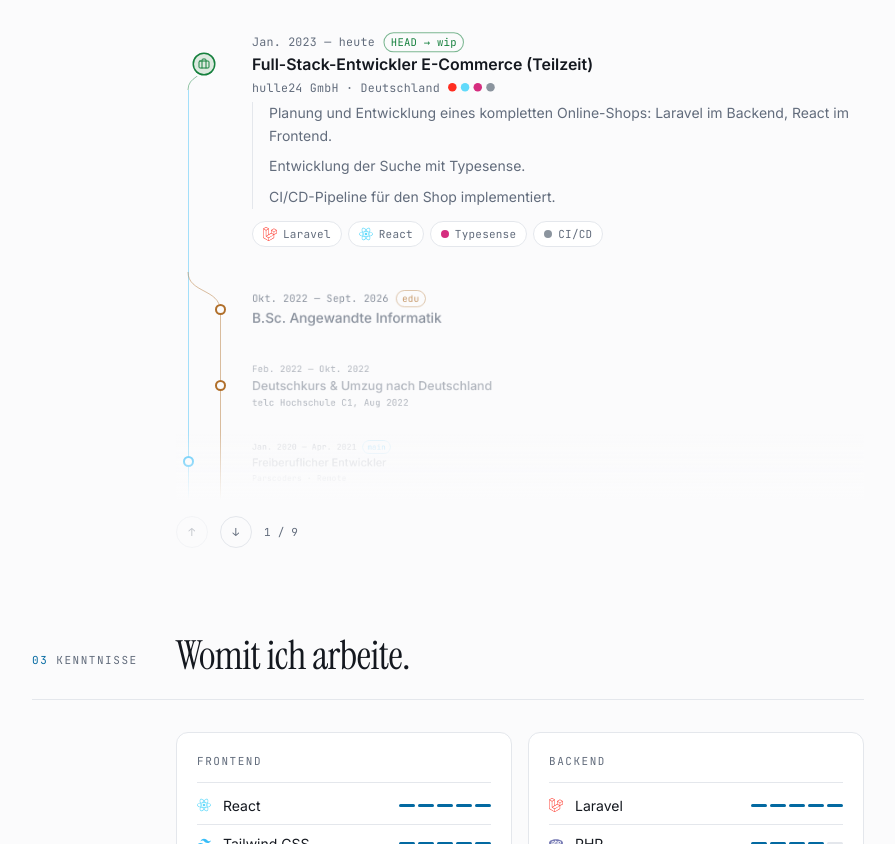
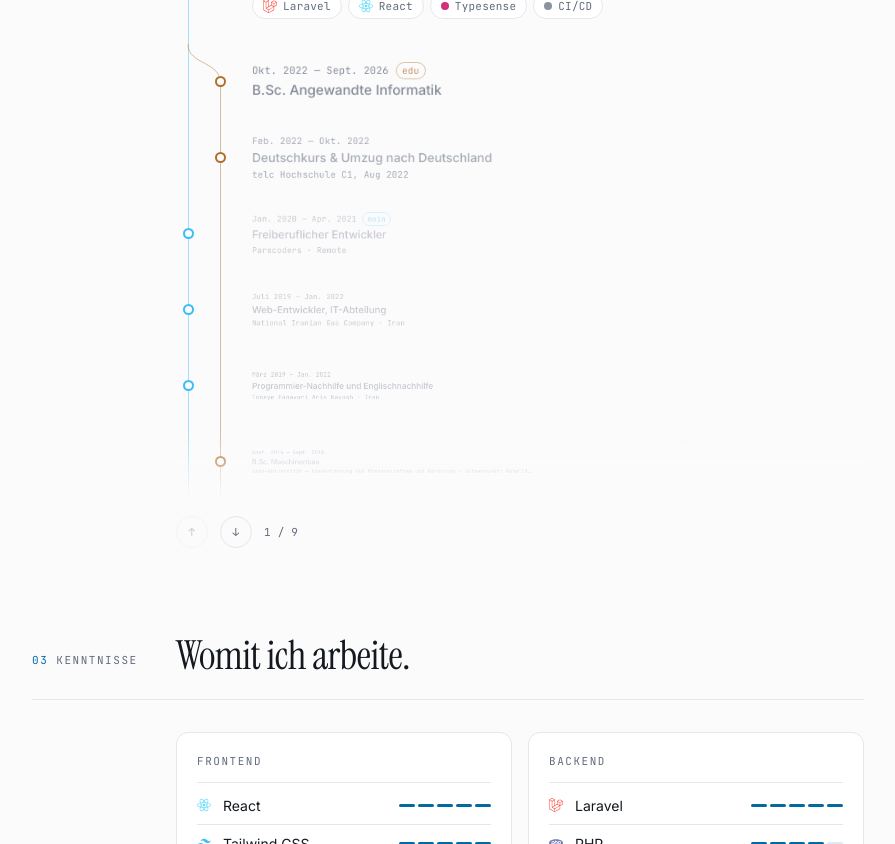
Before and after one commit to ehsanmim/ehsanmim.github.io, a React (Vite) app: page / in a window 1280 px wide. Shown: the part 1680-2524 px from the top of the page, without its empty margins (192-1087 px from the left). Built offline with nearby package versions, Linux system fonts and the light colour scheme.

Commit message:
new design 5

```diff
--- a/src/looks/editorial/CommitGraph.tsx
+++ b/src/looks/editorial/CommitGraph.tsx
@@ -176,14 +176,24 @@ export function CommitGraph({ commits }: { commits: Commit[] }) {
   )
 
   /**
-   * The deck takes the wheel only while it still has somewhere to go. Once it
-   * is at either end the event is left alone and the page scrolls on past it —
-   * a section that swallows the scroll and will not give it back is a trap, not
-   * an effect.
+   * While the deck is the thing on screen, the page's scroll belongs to it —
+   * wherever the pointer happens to be. It hands the scroll back the moment the
+   * deck runs out of commits in the direction you are going, so the page moves
+   * on as normal past either end. A section that swallows the scroll and will
+   * not give it back is a trap, not an effect.
    */
   useEffect(() => {
     const el = deck.current
     if (!el) return
+
+    // The deck is "the thing on screen" while it crosses the middle of the
+    // viewport. Measured per event rather than observed, because it is the
+    // position at the moment of the scroll that decides.
+    const holding = () => {
+      const r = el.getBoundingClientRect()
+      const h = window.innerHeight
+      return r.top < h * 0.62 && r.bottom > h * 0.38
+    }
 
     let acc = 0
     let locked = false
@@ -199,7 +209,7 @@ export function CommitGraph({ commits }: { commits: Commit[] }) {
 
     const turn = (delta: number, cancel: () => void) => {
       const room = delta > 0 ? index < last : index > 0
-      if (!room) return
+      if (!room || !holding()) return
       // The page must not scroll underneath a deck that is about to move.
       cancel()
       settle()
@@ -226,14 +236,16 @@ export function CommitGraph({ commits }: { commits: Commit[] }) {
       from = y
     }
 
-    el.addEventListener('wheel', onWheel, { passive: false })
-    el.addEventListener('touchstart', onTouchStart, { passive: true })
-    el.addEventListener('touchmove', onTouchMove, { passive: false })
+    // On the window, not the deck: the scroll is the deck's while the deck is
+    // what you are looking at, whether or not the pointer is over it.
+    window.addEventListener('wheel', onWheel, { passive: false })
+    window.addEventListener('touchstart', onTouchStart, { passive: true })
+    window.addEventListener('touchmove', onTouchMove, { passive: false })
     return () => {
       if (quiet) clearTimeout(quiet)
-      el.removeEventListener('wheel', onWheel)
-      el.removeEventListener('touchstart', onTouchStart)
-      el.removeEventListener('touchmove', onTouchMove)
+      window.removeEventListener('wheel', onWheel)
+      window.removeEventListener('touchstart', onTouchStart)
+      window.removeEventListener('touchmove', onTouchMove)
     }
   }, [index, last, move])
 
@@ -287,7 +299,13 @@ export function CommitGraph({ commits }: { commits: Commit[] }) {
     return { from: tops.reduce(earlier), to: bottoms.reduce(later) }
   })()
 
-  const height = STEP * (REACH * 2 + 1) + detailH
+  const VISIBLE = REACH * 2 + 1
+  // The deck keeps the focused commit centred, but never at the price of empty
+  // slots: at the ends it stops moving and the focus travels within the window
+  // instead. Three blank rows above the newest commit is not a deck, it is a
+  // hole.
+  const start = Math.min(Math.max(index - REACH, 0), Math.max(0, commits.length - VISIBLE))
+  const height = STEP * VISIBLE + detailH
 
   return (
     <div>
@@ -306,7 +324,7 @@ export function CommitGraph({ commits }: { commits: Commit[] }) {
           <div
             className="absolute inset-x-0 top-0"
             style={{
-              transform: `translateY(${REACH * STEP - index * STEP}px)`,
+              transform: `translateY(${-start * STEP}px)`,
               transition: 'transform 0.52s cubic-bezier(0.22, 1, 0.36, 1)',
             }}
           >
@@ -362,8 +380,12 @@ export function CommitGraph({ commits }: { commits: Commit[] }) {
                   <div
                     className="flex min-w-0 flex-col"
                     style={{
-                      // The text is what recedes, not the graph beside it.
-                      opacity: away > REACH ? 0 : 1 - away * 0.26,
+                      // The text is what recedes, not the graph beside it — and
+                      // never past legibility while it is inside the window.
+                      opacity:
+                        i < start || i >= start + VISIBLE
+                          ? 0
+                          : Math.max(0.34, 1 - away * 0.22),
                       transition: 'opacity 0.52s cubic-bezier(0.22, 1, 0.36, 1)',
                     }}
                   >
```
